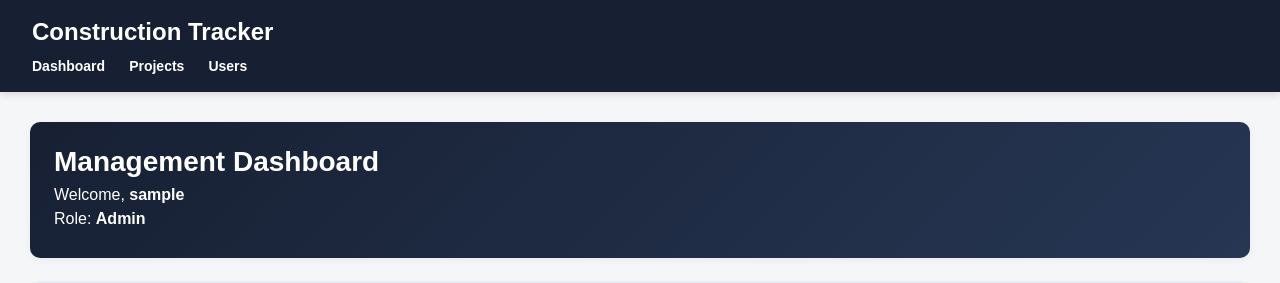
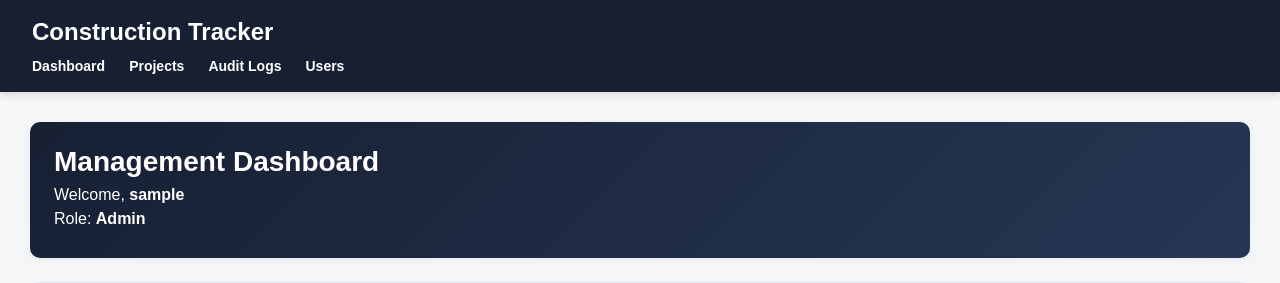
Before and after one commit to Ganesh9761/construction-tracker, a Flask app: page /dashboard in a window 1280 px wide. Shown: the top 283 px of the page. Run offline with Flask 3, Linux system fonts and the light colour scheme; a user stored in the database is signed in; tables that the repository leaves empty hold one stand-in row (values such as "Sample post").

Commit message:
feat: improve role-based dashboard navigation

```diff
--- a/app/templates/main/dashboard.html
+++ b/app/templates/main/dashboard.html
@@ -29,9 +29,17 @@
                 Projects
             </a>
 
+            {% if current_user.role in ["admin", "project_manager"] %}
+            <a href="{{ url_for('audit.list_logs') }}">
+                Audit Logs
+            </a>
+            {% endif %}
+
+            {% if current_user.role == "admin" %}
             <a href="{{ url_for('users.list_users') }}">
                 Users
             </a>
+            {% endif %}
         </nav>
     </header>
 
@@ -336,6 +344,15 @@
                     Review phase-level financial analysis through
                     individual phases.
                 </li>
+
+                {% if current_user.role in ["admin", "project_manager"] %}
+                <li>
+                    <a href="{{ url_for('audit.list_logs') }}">
+                        Review system audit logs and activity history.
+                    </a>
+                </li>
+                {% endif %}
+
             </ul>
         </section>
 
```
